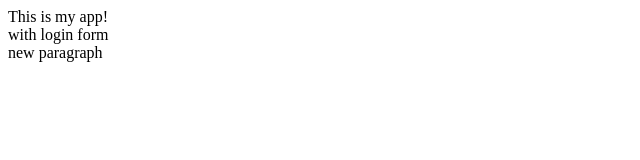
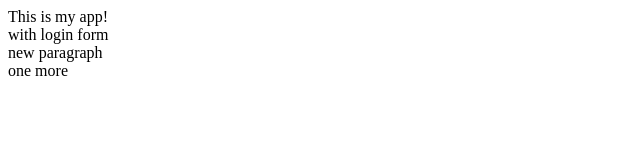
Before and after one commit to craigreider/myApp, a plain HTML site: page index.html in a window 1280 px wide. Shown: the full height of the page, 0-640 px from the left. Drawn offline with Linux system fonts and the light colour scheme.

Commit message:
one more

```diff
--- a/index.html
+++ b/index.html
@@ -8,5 +8,7 @@
 with login form
 <br>
 new paragraph
+<br>
+one more
 </body>
 </html>
```
